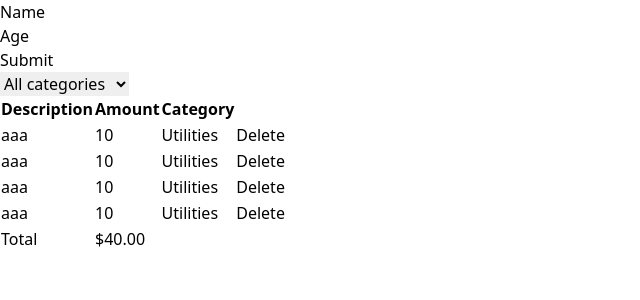
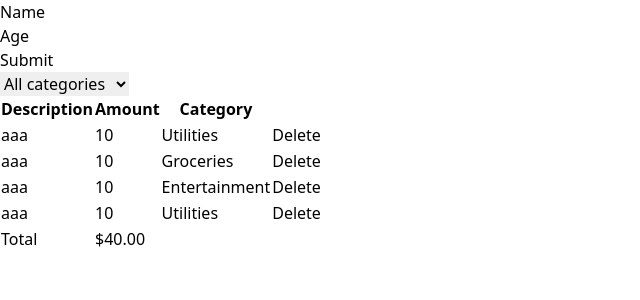
Before and after one commit to InshutiSouvede/expense-tracker, a React (Vite) app: page / in a window 1280 px wide. Shown: the top 300 px of the page, without its empty margins (0-640 px from the left). Built offline with nearby package versions, Linux system fonts and the light colour scheme.

Commit message:
Display by category

```diff
--- a/src/components/Home.tsx
+++ b/src/components/Home.tsx
@@ -5,16 +5,17 @@ import ExpensesFilter from './ExpensesFilter';
 export default function Home() {
     const [expenses,setExpenses] = useState([
         {id:1,description:"aaa",amount:10,category:"Utilities"},
-        {id:2,description:"aaa",amount:10,category:"Utilities"},
-        {id:3,description:"aaa",amount:10,category:"Utilities"},
+        {id:2,description:"aaa",amount:10,category:"Groceries"},
+        {id:3,description:"aaa",amount:10,category:"Entertainment"},
         {id:4,description:"aaa",amount:10,category:"Utilities"}
     ])
+    const [selectedCategory,setSelectedCategory] = useState<string>("")
     return (
         <div className='px-20 text-2xl text-cyan-900'>
             <Form />
-            <ExpensesFilter onSelectCategory={(category)=>console.log(category)} />
+            <ExpensesFilter onSelectCategory={(category)=>setSelectedCategory(category)} />
             <ExpenseList
-            expenses={expenses}
+            expenses={expenses.filter((el)=>!selectedCategory?true:el.category==selectedCategory)}
             onDelete={(id)=>setExpenses(expenses.filter((expense)=>expense.id!=id))}
             />
         </div>
```
